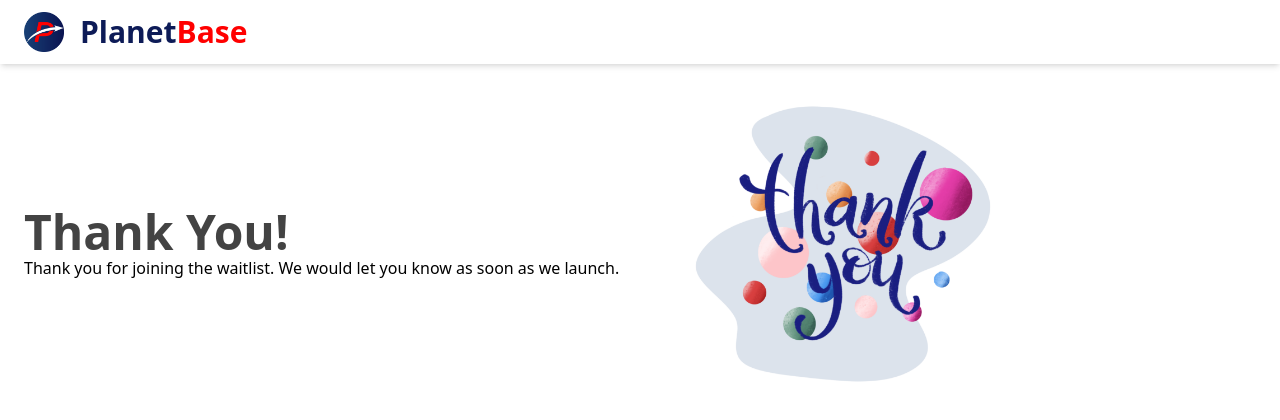
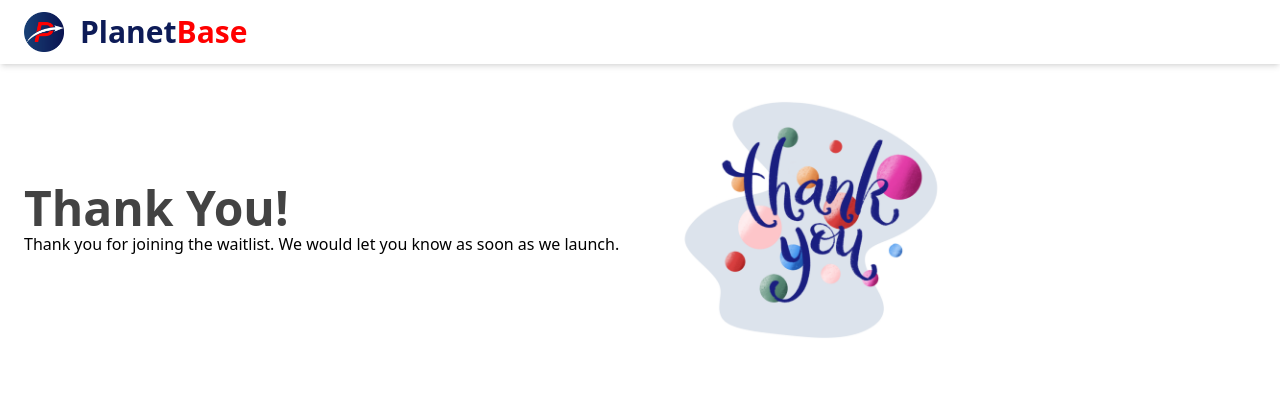
Before and after one commit to Daniel-16/planetbase-waitlist-usera, a React (Vite) app: page /thankyou in a window 1280 px wide. Shown: the top 420 px of the page. Built offline with nearby package versions, Linux system fonts and the light colour scheme.

Commit message:
Fixed: Fixed redirect issues

```diff
--- a/src/components/Form.jsx
+++ b/src/components/Form.jsx
@@ -1,5 +1,6 @@
 import React, { useState } from "react";
 import Axios from "axios";
+import { useNavigate } from "react-router-dom";
 
 const Form = () => {
   const [email, setEmail] = useState("");
@@ -7,6 +8,7 @@ const Form = () => {
   const [number, setNumber] = useState("");
   // const [success, setSuccess] = useState(false);
   const [error, setError] = useState("");
+  let navigate = useNavigate();
   const handleForm = (e) => {
     e.preventDefault();
     Axios.post("https://planetbase-waitlist.herokuapp.com/user", {
@@ -21,7 +23,8 @@ const Form = () => {
         // setTimeout(() => {
         //   setSuccess(false);
         // }, 10000);
-        window.open("/thankyou");
+        // window.open("/thankyou");
+        return navigate("/thankyou");
       })
       .catch((err) => {
         console.error(err);
--- a/src/components/SuccessPage.jsx
+++ b/src/components/SuccessPage.jsx
@@ -15,7 +15,7 @@ const SuccessPage = () => {
               as we launch.
             </p>
           </div>
-          <img className="max-w-md" src={ThankYouImg} alt="Thank You" />
+          <img className="max-w-sm" src={ThankYouImg} alt="Thank You" />
         </div>
         {/* <div className=""> */}
         {/* </div> */}
```
